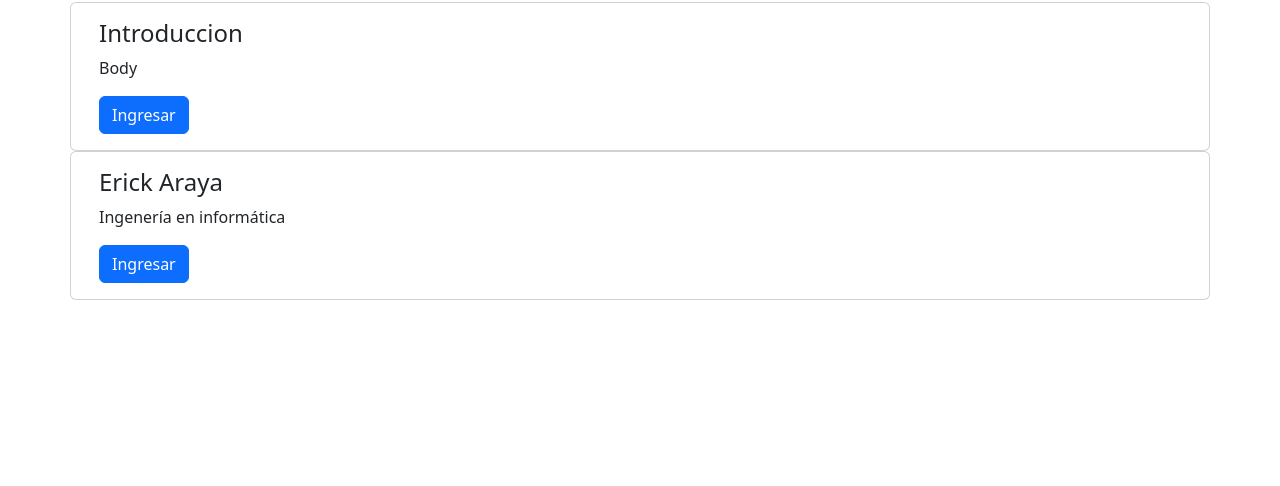
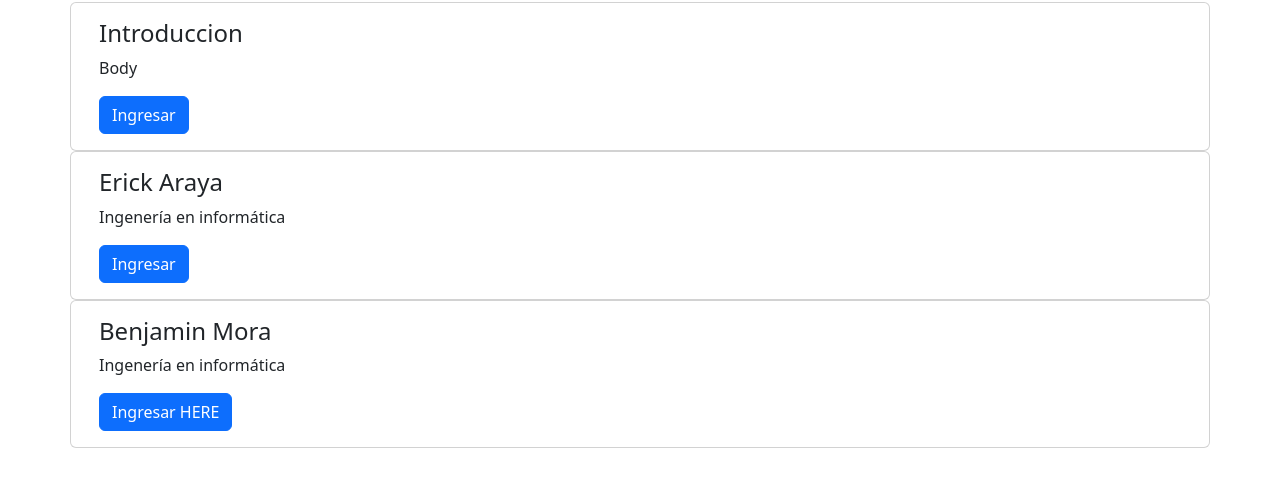
Before and after one commit to leon-romero/git, a plain HTML site: page index.html in a window 1280 px wide. Shown: the part 54-540 px from the top of the page. Drawn offline with nearby package versions, Linux system fonts and the light colour scheme.

Commit message:
se agrego card benjamin

```diff
--- a/index.html
+++ b/index.html
@@ -41,6 +41,21 @@
       </div>
     </div>
 
+    <div class="container">
+      <div class="row">
+        <div class="card text-start">
+          <!-- <img class="card-img-top" src="text-start" alt="Title"> -->
+          <div class="card-body">
+            <h4 class="card-title">Benjamin Mora</h4>
+            <p class="card-text"> Ingenería en informática </p>
+            <button type="button" class="btn btn-primary">
+              Ingresar HERE
+            </button>
+          </div>
+        </div>
+      </div>
+    </div>
+
     <script src="https://cdn.jsdelivr.net/npm/bootstrap@5.2.0-beta1/dist/js/bootstrap.bundle.min.js" integrity="sha384-pprn3073KE6tl6bjs2QrFaJGz5/SUsLqktiwsUTF55Jfv3qYSDhgCecCxMW52nD2" crossorigin="anonymous"></script>
   </body>
 </html>
```
